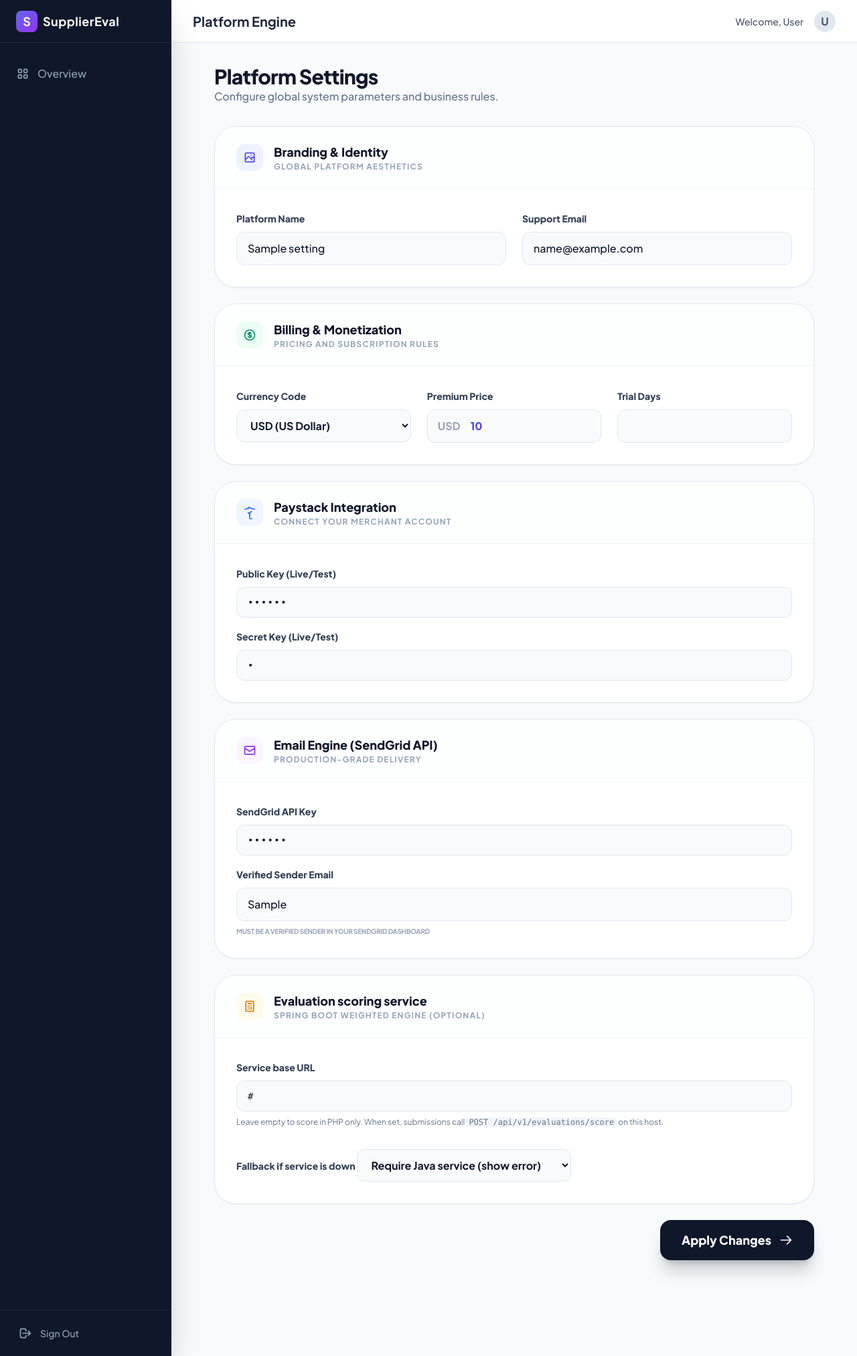
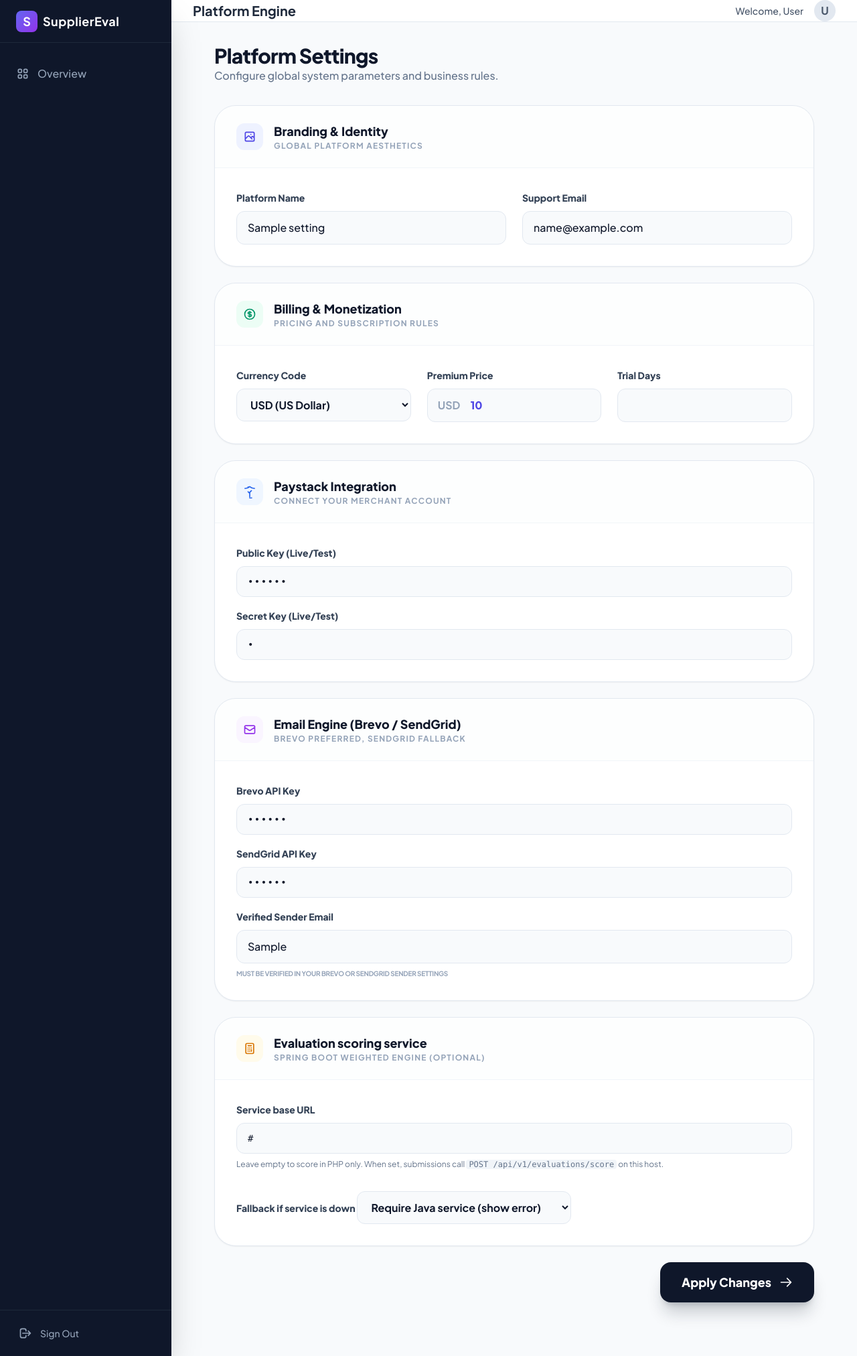
Before and after one commit to lobigyanyie-cell/supplyeval, a PHP site: template src/Views/dashboard/system/settings.php in a window 1280 px wide. Shown: the whole page at 67% size. Run offline with PHP 8.4, Linux system fonts and the light colour scheme; the template is opened without the code that fills it: most values are stand-ins (such as "Sample title", 1, 10 or a date in 2020); some libraries are stand-ins or nearby versions.

Commit message:
Chore: add brevo for resetting passwordd

```diff
--- a/public/migrate_settings.php
+++ b/public/migrate_settings.php
@@ -36,6 +36,7 @@ $defaults = [
     'trial_days' => '14',
     'paystack_public_key' => '',
     'paystack_secret_key' => '',
+    'brevo_api_key' => '',
     'sendgrid_api_key' => '',
     'smtp_from' => 'noreply@suppliereval.com',
     'evaluation_service_url' => '',
--- a/sql/schema.sql
+++ b/sql/schema.sql
@@ -117,6 +117,7 @@ INSERT IGNORE INTO settings (setting_key, setting_value) VALUES
 ('trial_days', '14'),
 ('paystack_public_key', ''),
 ('paystack_secret_key', ''),
+('brevo_api_key', ''),
 ('sendgrid_api_key', ''),
 ('smtp_from', 'noreply@suppliereval.com'),
 ('evaluation_service_url', ''),
--- a/sql/schema_railway.sql
+++ b/sql/schema_railway.sql
@@ -110,6 +110,7 @@ INSERT IGNORE INTO settings (setting_key, setting_value) VALUES
 ('trial_days', '14'),
 ('paystack_public_key', ''),
 ('paystack_secret_key', ''),
+('brevo_api_key', ''),
 ('sendgrid_api_key', ''),
 ('smtp_from', 'noreply@suppliereval.com'),
 ('evaluation_service_url', ''),
--- a/src/Views/dashboard/system/settings.php
+++ b/src/Views/dashboard/system/settings.php
@@ -132,7 +132,7 @@
             </div>
         </div>
 
-        <!-- Email Engine (SendGrid API) -->
+        <!-- Email Engine -->
         <div class="bg-white rounded-[2rem] shadow-sm border border-slate-200 overflow-hidden">
             <div class="px-8 py-6 border-b border-slate-100 bg-slate-50/30 flex items-center gap-4">
                 <div class="w-10 h-10 rounded-xl bg-purple-50 text-purple-600 flex items-center justify-center">
@@ -142,12 +142,19 @@
                     </svg>
                 </div>
                 <div>
-                    <h3 class="text-lg font-black text-slate-900">Email Engine (SendGrid API)</h3>
-                    <p class="text-xs text-slate-400 font-bold uppercase tracking-widest">Production-grade delivery</p>
+                    <h3 class="text-lg font-black text-slate-900">Email Engine (Brevo / SendGrid)</h3>
+                    <p class="text-xs text-slate-400 font-bold uppercase tracking-widest">Brevo preferred, SendGrid fallback</p>
                 </div>
             </div>
             <div class="p-8 space-y-6">
                 <div class="space-y-4">
+                    <div class="space-y-2">
+                        <label class="text-sm font-black text-slate-700">Brevo API Key</label>
+                        <input type="password" name="brevo_api_key"
+                            value="<?= htmlspecialchars($settings['brevo_api_key'] ?? '') ?>"
+                            placeholder="xkeysib-xxxxxxxxxx"
+                            class="w-full px-4 py-3 bg-slate-50 border border-slate-200 rounded-xl focus:ring-2 focus:ring-indigo-500/20 focus:border-indigo-500 transition-all font-mono text-sm tracking-widest">
+                    </div>
                     <div class="space-y-2">
                         <label class="text-sm font-black text-slate-700">SendGrid API Key</label>
                         <input type="password" name="sendgrid_api_key"
@@ -160,8 +167,7 @@
                         <input type="email" name="smtp_from"
                             value="<?= htmlspecialchars($settings['smtp_from'] ?? 'noreply@suppliereval.com') ?>"
                             class="w-full px-4 py-3 bg-slate-50 border border-slate-200 rounded-xl focus:ring-2 focus:ring-indigo-500/20 focus:border-indigo-500 transition-all font-medium">
-                        <p class="text-[10px] text-slate-400 font-bold uppercase tracking-tight">Must be a verified
-                            sender in your SendGrid dashboard</p>
+                        <p class="text-[10px] text-slate-400 font-bold uppercase tracking-tight">Must be verified in your Brevo or SendGrid sender settings</p>
                     </div>
                 </div>
             </div>
```
Also changed, not shown: src/Services/EmailService.php (+50 -7 lines).
